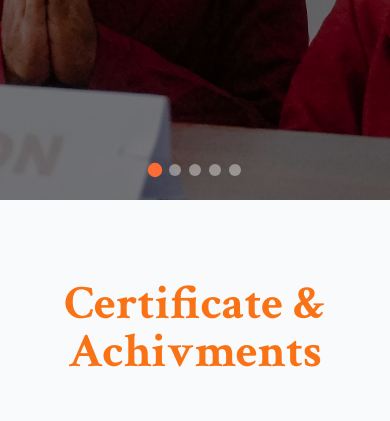
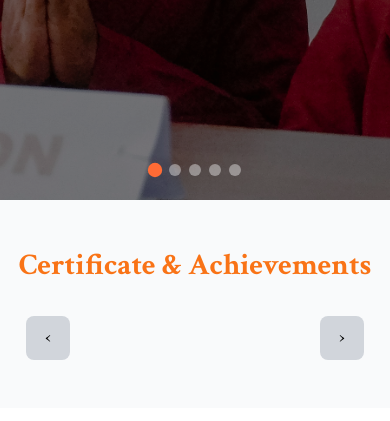
Before and after one commit to ArthaFey/queen, a Laravel app: page / in a window 390 px wide. Shown: the part 768-1189 px from the top of the page. Run offline with Laravel 12, Linux system fonts and the light colour scheme; some libraries are stand-ins or nearby versions.

Commit message:
fix fasilitas

```diff
--- a/public/css/homepage/styles.css
+++ b/public/css/homepage/styles.css
@@ -100,6 +100,148 @@
             transform: scale(0.75);
         }
 
+        /* Responsive Certificate Styles - Mobile First */
+        @media (max-width: 768px) {
+            .certificate-item {
+                width: 100%;
+                max-width: 300px;
+                margin: 0 auto;
+            }
+
+            .certificate-center {
+                transform: scale(1);
+                z-index: 10;
+            }
+
+            .certificate-side {
+                opacity: 0.4;
+                transform: scale(0.8);
+                display: none;
+            }
+
+            #certificateSlider {
+                flex-direction: column;
+                align-items: center;
+                gap: 20px;
+            }
+
+            .certificate-item img {
+                max-height: 200px;
+                width: 100%;
+                object-fit: contain;
+            }
+
+            #certificateSection {
+                padding: 0 10px;
+            }
+
+            #prevCert, #nextCert {
+                width: 40px;
+                height: 40px;
+                font-size: 1.2rem;
+            }
+        }
+
+        @media (min-width: 769px) and (max-width: 1024px) {
+            .certificate-item {
+                width: 200px;
+                margin: 0 10px;
+            }
+
+            .certificate-center {
+                transform: scale(1.05);
+            }
+
+            .certificate-side {
+                opacity: 0.5;
+                transform: scale(0.85);
+            }
+
+            .certificate-item img {
+                max-height: 150px;
+            }
+        }
+
+        @media (min-width: 1025px) {
+            .certificate-item {
+                width: 240px;
+                margin: 0 15px;
+            }
+
+            .certificate-center {
+                transform: scale(1.1);
+            }
+
+            .certificate-side {
+                opacity: 0.6;
+                transform: scale(0.75);
+            }
+
+            .certificate-item img {
+                max-height: 180px;
+            }
+        }
+
+        /* Additional responsive utilities for certificate section */
+        .certificate-container {
+            width: 100%;
+            max-width: 1200px;
+            margin: 0 auto;
+            padding: 0 15px;
+        }
+
+        @media (max-width: 480px) {
+            .certificate-container {
+                padding: 0 10px;
+            }
+
+            .certificate-item {
+                max-width: 280px;
+            }
+
+            .certificate-item img {
+                max-height: 180px;
+            }
+        }
+
+        /* Touch-friendly navigation for mobile */
+        @media (max-width: 768px) {
+            #prevCert, #nextCert {
+                min-width: 44px;
+                min-height: 44px;
+                touch-action: manipulation;
+                -webkit-tap-highlight-color: transparent;
+            }
+
+            #certificateSection {
+                overflow-x: hidden;
+            }
+        }
+
+        /* Improved responsive layout for certificate grid */
+        .certificate-grid {
+            display: flex;
+            flex-wrap: wrap;
+            justify-content: center;
+            gap: 20px;
+            padding: 20px 0;
+        }
+
+        @media (max-width: 768px) {
+            .certificate-grid {
+                flex-direction: column;
+                align-items: center;
+                gap: 15px;
+            }
+        }
+
+        @media (min-width: 769px) {
+            .certificate-grid {
+                flex-direction: row;
+                justify-content: space-around;
+            }
+        }
+
         /* Activities Slider Styles - IMPROVED */
         .activities-slider-container {
             position: relative;
--- a/resources/views/frontend/homepage/home.blade.php
+++ b/resources/views/frontend/homepage/home.blade.php
@@ -147,21 +147,23 @@
     </section>
 
 
-    <!-- Sertifikat -->
-    <section class="py-20 bg-gray-50">
-        <div class="container mx-auto px-6">
-            <h2 class="text-5xl font-bold text-center mb-16 text-orange-500">Certificate & Achivments </h2>
+    <!-- Sertifikat and achivment -->
+    <section class="py-12 md:py-20 bg-gray-50">
+        <div class="container mx-auto px-4 sm:px-6">
+            <h2 class="text-3xl sm:text-4xl md:text-5xl font-bold text-center mb-8 md:mb-16 text-orange-500">Certificate & Achievements</h2>
             <div class="flex items-center justify-center max-w-6xl mx-auto" id="certificateSection">
-                <button id="prevCert" class="w-12 h-12 bg-gray-300 rounded-lg flex items-center justify-center hover:bg-gray-400 transition-colors mr-4 z-10">‹</button>
+                <button id="prevCert" class="w-10 h-10 md:w-12 md:h-12 bg-gray-300 rounded-lg flex items-center justify-center hover:bg-gray-400 transition-colors mr-2 md:mr-4 z-10 text-lg md:text-xl">‹</button>
                 <div class="flex-1 overflow-hidden">
                     <div class="flex items-center justify-center transition-transform duration-500 ease-in-out" id="certificateSlider">
                         <!-- Certificates will be dynamically inserted here -->
                     </div>
                 </div>
-                <button id="nextCert" class="w-12 h-12 bg-gray-300 rounded-lg flex items-center justify-center hover:bg-gray-400 transition-colors ml-4 z-10">›</button>
+                <button id="nextCert" class="w-10 h-10 md:w-12 md:h-12 bg-gray-300 rounded-lg flex items-center justify-center hover:bg-gray-400 transition-colors ml-2 md:ml-4 z-10 text-lg md:text-xl">›</button>
             </div>
         </div>
     </section>
+
+
 
 
 
@@ -1251,6 +1253,8 @@
 
         function updateCertificateSlider() {
             const certificateItems = document.querySelectorAll('.certificate-item');
+            const isMobile = window.innerWidth < 768;
+            const isTablet = window.innerWidth >= 768 && window.innerWidth < 1024;
 
             certificateItems.forEach((item, index) => {
                 let dataIndex;
@@ -1270,36 +1274,57 @@
 
                 const currentData = certificateData[dataIndex];
 
-                // Style based on position
+                // Style based on position and screen size
                 if (index === 2) { // Center item
                     item.className = 'certificate-item certificate-center flex-shrink-0 transition-all duration-500 ease-in-out';
 
+                    if (isMobile) {
                         item.innerHTML = `
-                            <div class="w-64 h-48 md:w-72 md:h-52 bg-gradient-to-br from-red-500 to-yellow-500 rounded-lg shadow-xl flex items-center justify-center mx-2">
-                                <div class="text-center text-white">
-                                     <img src="image/homepage/sertifikat/${currentData.image}" alt="">
+                            <div class="w-full max-w-[280px] bg-gradient-to-br from-red-500 to-yellow-500 rounded-lg shadow-xl flex items-center justify-center mx-1">
+                                <div class="text-center text-white p-3">
+                                    <img src="image/homepage/sertifikat/${currentData.image}" alt="Certificate" class="w-full h-auto max-h-[200px] object-contain rounded">
                                 </div>
                             </div>
                         `;
-
+                    } else if (isTablet) {
                         item.innerHTML = `
-                            <div class="w-64 h-48 md:w-72 md:h-52  rounded-lg shadow-xl flex items-center justify-center mx-2">
-                                <div class="text-center text-white">
-                                    <img src="image/homepage/sertifikat/${currentData.image}" alt="">
+                            <div class="w-60 h-44 bg-gradient-to-br from-red-500 to-yellow-500 rounded-lg shadow-xl flex items-center justify-center mx-2">
+                                <div class="text-center text-white p-2">
+                                    <img src="image/homepage/sertifikat/${currentData.image}" alt="Certificate" class="w-full h-auto max-h-[160px] object-contain rounded">
                                 </div>
                             </div>
                         `;
-
+                    } else {
+                        item.innerHTML = `
+                            <div class="w-72 h-56 bg-gradient-to-br from-red-500 to-yellow-500 rounded-lg shadow-xl flex items-center justify-center mx-3">
+                                <div class="text-center text-white p-4">
+                                    <img src="image/homepage/sertifikat/${currentData.image}" alt="Certificate" class="w-full h-full object-contain rounded">
+                                </div>
+                            </div>
+                        `;
+                    }
                 } else { // Side items
-                    item.className = 'certificate-item certificate-side flex-shrink-0 transition-all duration-500 ease-in-out';
-
-                    item.innerHTML = `
-                        <div class="w-48 h-36 md:w-56 md:h-40  rounded-lg shadow-lg flex items-center justify-center mx-2">
-                            <div class="text-center text-gray-600">
-                                  <img src="image/homepage/sertifikat/${currentData.image}" alt="">
-                            </div>
-                        </div>
-                    `;
+                    if (isMobile) {
+                        item.className = 'certificate-item certificate-side flex-shrink-0 transition-all duration-500 ease-in-out hidden';
+                    } else if (isTablet) {
+                        item.className = 'certificate-item certificate-side flex-shrink-0 transition-all duration-500 ease-in-out opacity-50';
+                        item.innerHTML = `
+                            <div class="w-48 h-36 bg-gradient-to-br from-gray-400 to-gray-600 rounded-lg shadow-lg flex items-center justify-center mx-1">
+                                <div class="text-center text-white p-2">
+                                    <img src="image/homepage/sertifikat/${currentData.image}" alt="Certificate" class="w-full h-auto max-h-[120px] object-contain rounded opacity-80">
+                                </div>
+                            </div>
+                        `;
+                    } else {
+                        item.className = 'certificate-item certificate-side flex-shrink-0 transition-all duration-500 ease-in-out opacity-60';
+                        item.innerHTML = `
+                            <div class="w-56 h-40 bg-gradient-to-br from-gray-400 to-gray-600 rounded-lg shadow-lg flex items-center justify-center mx-2">
+                                <div class="text-center text-white p-2">
+                                    <img src="image/homepage/sertifikat/${currentData.image}" alt="Certificate" class="w-full h-full object-contain rounded opacity-80">
+                                </div>
+                            </div>
+                        `;
+                    }
                 }
             });
         }
```
